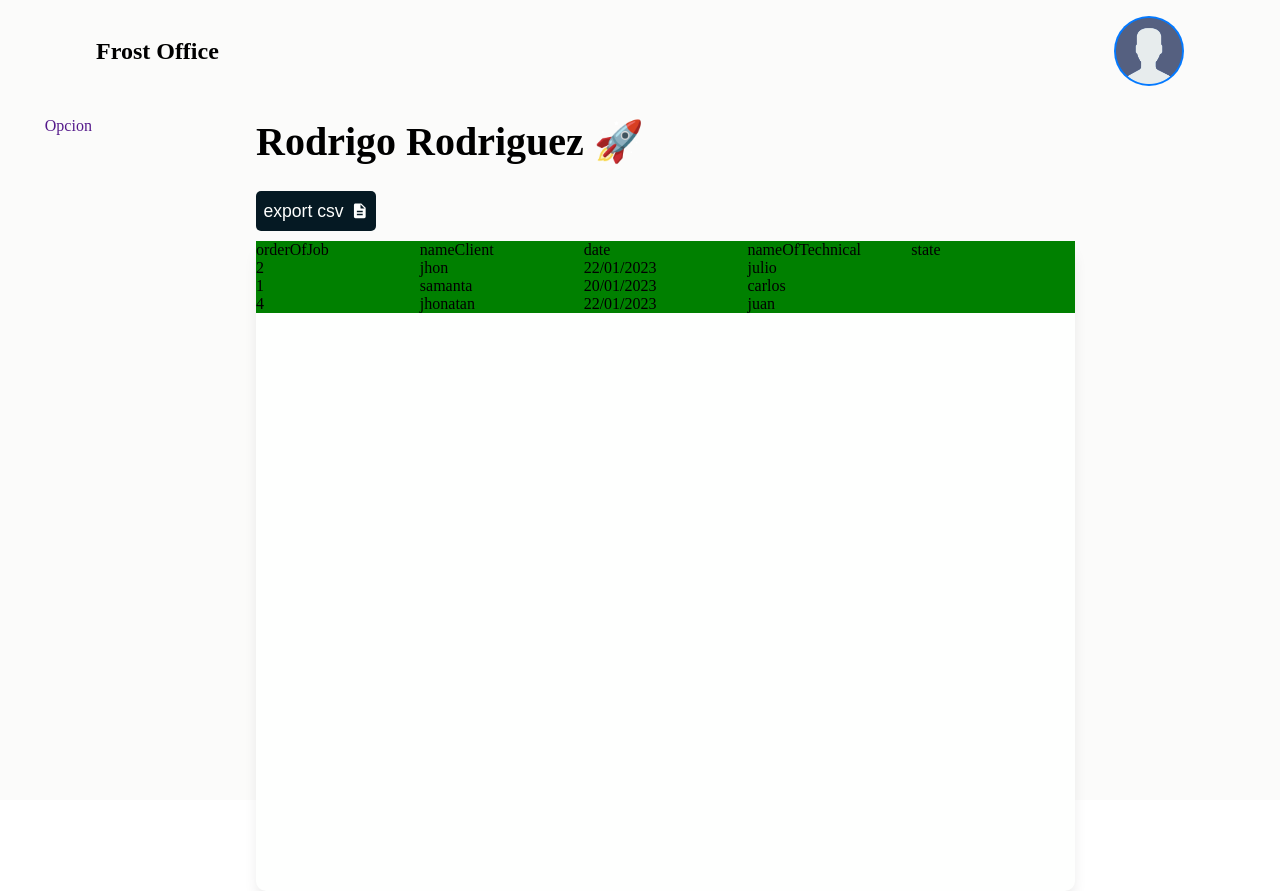
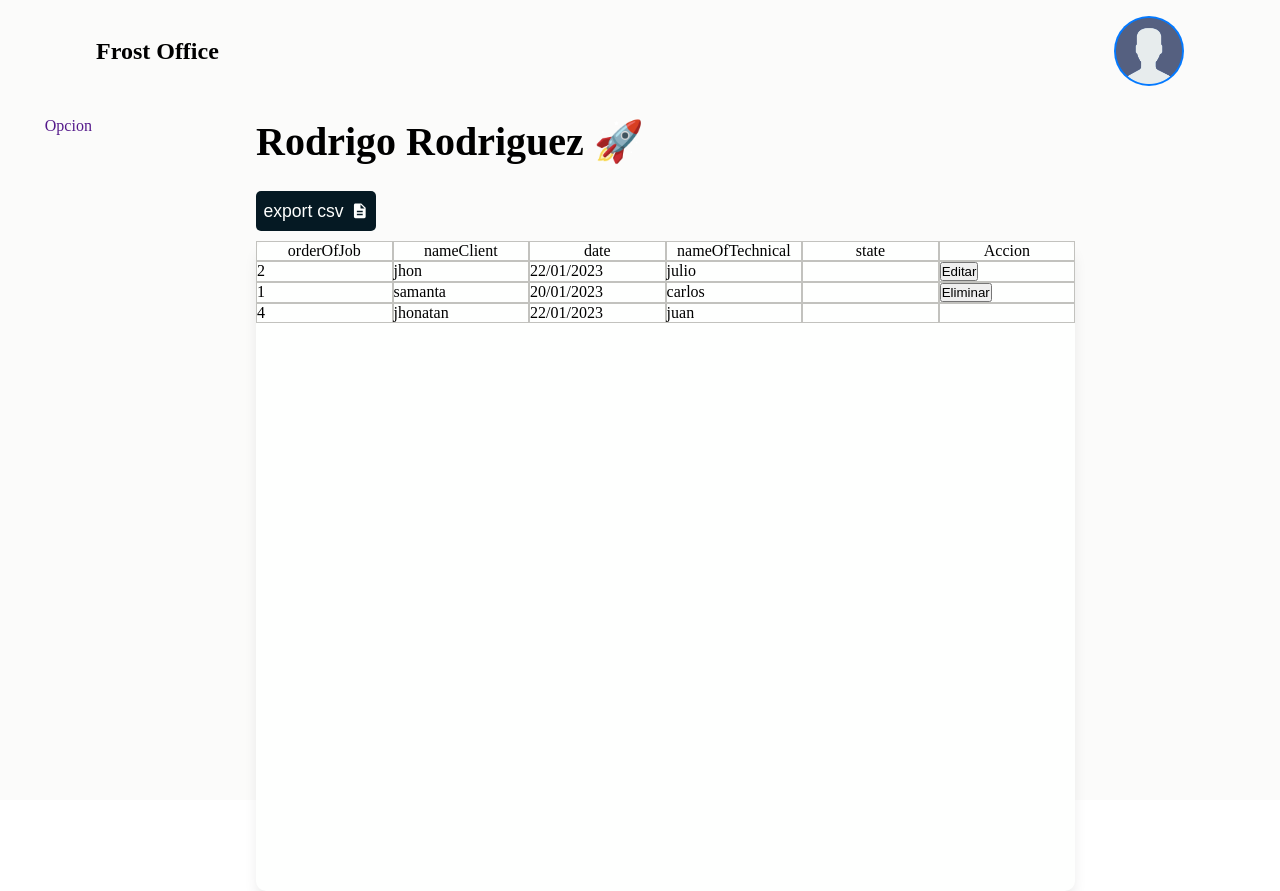
Before and after one commit to StartsDev/frost-bo, a React (Vite) app in the folder bo/: page / in a window 1280 px wide. Built offline with nearby package versions, Linux system fonts and the light colour scheme.

Commit message:
haciendo que el item de la tabla sea dinamico para x accion

```diff
--- /dev/null
+++ b/bo/src/components/table/Item.tsx
@@ -0,0 +1,47 @@
+type Props = {
+    value: string | boolean | number | any
+    action?: () => void
+}
+
+type PropItemStyle = {
+    children: React.ReactNode
+}
+
+function ItemStyle({ children }: PropItemStyle) {
+   return <p
+        style={{
+            border: "1px solid #c2c2be",
+            width: "20%"
+        }}
+    >
+        {children}
+    </p>
+}
+
+function Item({ value, action }: Props) {
+
+    if (typeof value === "string" && value === "edit") {
+        return (
+            <ItemStyle>
+                <button onClick={action} >Editar</button>
+            </ItemStyle>
+        )
+    }
+
+    if (typeof value === "string" && value === "delete") {
+        return (
+            <ItemStyle>
+                <button onClick={action} >Eliminar</button>
+            </ItemStyle>
+        )
+    }
+
+    return (
+        <ItemStyle>
+            {value}
+        </ItemStyle>
+    )
+
+}
+
+export default Item
--- a/bo/src/components/table/Table.tsx
+++ b/bo/src/components/table/Table.tsx
@@ -1,6 +1,7 @@
+import Item from "./Item"
 import { mapPropertiesOfItems } from "./utils"
 
-interface Props <T>{
+interface Props<T> {
     headers: string[] | [],
     items: T[],
 }
@@ -11,32 +12,36 @@ type Info = {
     date: string
     nameOfTechnical: string
     state: boolean,
+    action?: string
 }
 
 function Table() {
 
-    const headers = ["orderOfJob", "nameClient", "date", "nameOfTechnical", "state"]
+    const headers = ["orderOfJob", "nameClient", "date", "nameOfTechnical", "state", "Accion"]
     const items: Info[] = [
         {
             orderOfJob: "2",
             nameClient: "jhon",
             date: "22/01/2023",
             nameOfTechnical: "julio",
-            state: false
+            state: false,
+            action: "edit"
         },
         {
             orderOfJob: "1",
             nameClient: "samanta",
             date: "20/01/2023",
             nameOfTechnical: "carlos",
-            state: true
+            state: true,
+            action: "delete",
         },
         {
             orderOfJob: "4",
             nameClient: "jhonatan",
             date: "22/01/2023",
             nameOfTechnical: "juan",
-            state: true
+            state: true,
+            action: ""
         },
     ]
 
@@ -51,7 +56,13 @@ function Table() {
             >
                 {
                     headers.map((item, index) => {
-                        return <p key={index} style={{ width: "20%", backgroundColor: "green" }} >{item}</p>
+                        return (
+                            <p  key={index}
+                                style={{ width: "20%", border: "1px solid #c2c2be", textAlign: "center"  }}
+                            >
+                                    {item}
+                            </p>
+                        )
                     })
                 }
             </section>
@@ -64,15 +75,15 @@ function Table() {
                 }}
             >
                 {
-                    items.map(item => {
-                        return (<div key={item.orderOfJob} style={{ width: "100%", display: "flex" }}>
+                    items.map(item => (
+                        <div key={item.orderOfJob} style={{ width: "100%", display: "flex" }}>
                             {
-                                mapPropertiesOfItems(item).map((item, index) => {
-                                    return <p key={index} style={{ width: "20%", backgroundColor: "green" }} >{item}</p>
+                                mapPropertiesOfItems(item).map((value, index) => {
+                                    return <Item key={index} value={value} />
                                 })
                             }
-                        </div>)
-                    })
+                        </div>
+                    ))
                 }
             </section>
         </div>
```
